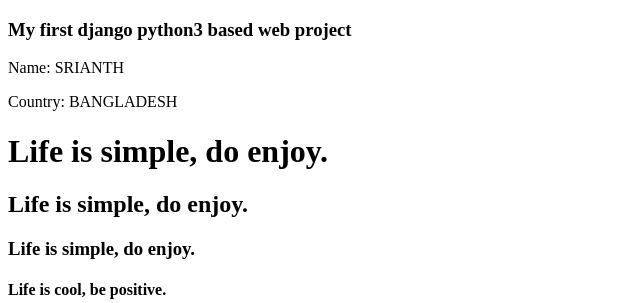
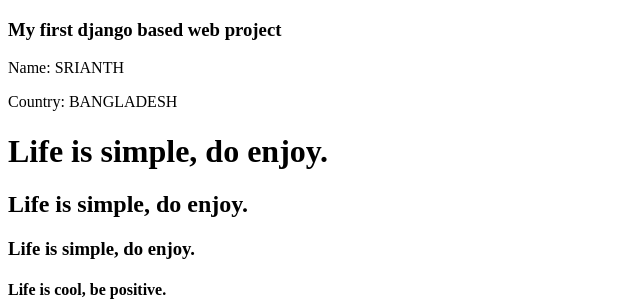
Before and after one commit to hellosknath/MCQ, a Django app: page / in a window 1280 px wide. Shown: the part 26-329 px from the top of the page, without its empty margins (0-640 px from the left). Run offline with Django 3.2, Linux system fonts and the light colour scheme.

Commit message:
change index

```diff
--- a/templates/index.html
+++ b/templates/index.html
@@ -2,7 +2,7 @@
 
 {% block body %}
 
-<h3>My first django python3 based web project</h3>
+<h3>My first django based web project</h3>
 
 <div>
 
```
